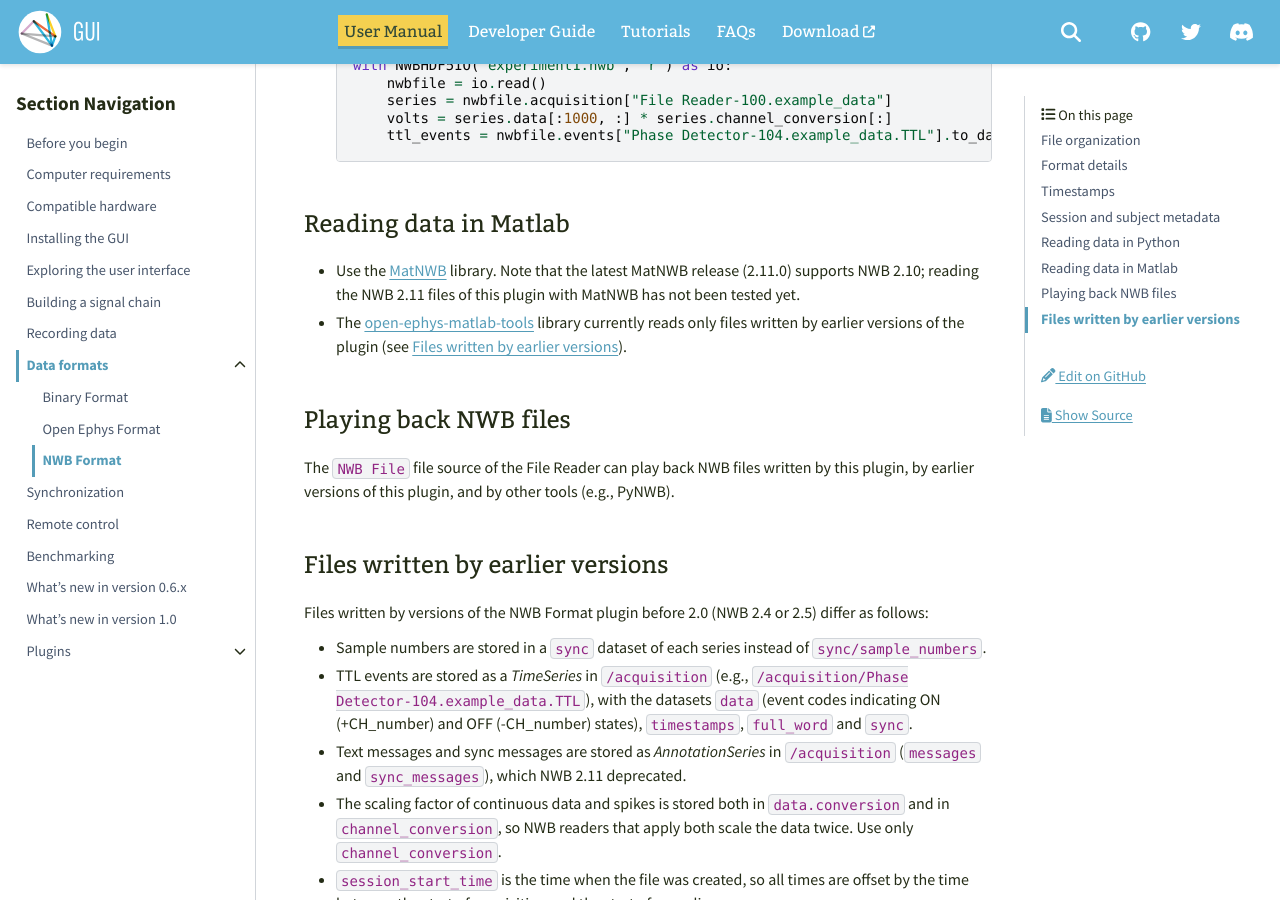
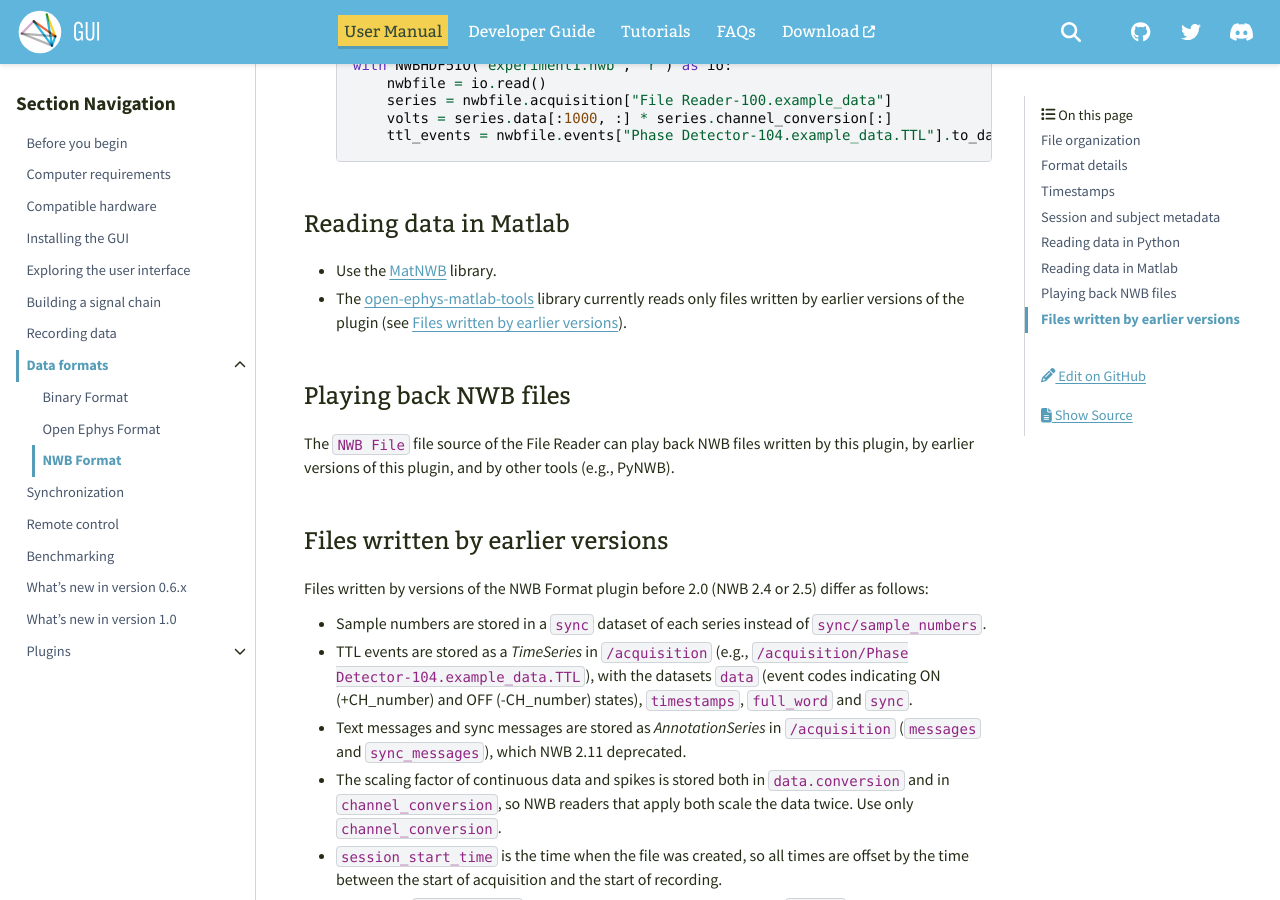
Before and after one commit to open-ephys/gui-docs, a Sphinx documentation site: the page built from source/User-Manual/Data-formats/NWB-format.rst, in a window 1280 px wide and 900 px high, scrolled down 6433 px. Built offline with Sphinx 7.4.7 and the PyData theme 0.15.4, drawn with Linux system fonts in a browser that asks for light colours.

Commit message:
Remove the MatNWB version note
Co-Authored-By: Claude Opus 5.5 <noreply@anthropic.com>

```diff
--- a/source/User-Manual/Data-formats/NWB-format.rst
+++ b/source/User-Manual/Data-formats/NWB-format.rst
@@ -213,7 +213,7 @@ Reading data in Python
 Reading data in Matlab
 #######################
 
-* Use the `MatNWB <https://github.com/NeurodataWithoutBorders/matnwb>`__ library. Note that the latest MatNWB release (2.11.0) supports NWB 2.10; reading the NWB 2.11 files of this plugin with MatNWB has not been tested yet.
+* Use the `MatNWB <https://github.com/NeurodataWithoutBorders/matnwb>`__ library.
 
 * The `open-ephys-matlab-tools <https://github.com/open-ephys/open-ephys-matlab-tools>`__ library currently reads only files written by earlier versions of the plugin (see :ref:`nwbearlierversions`).
 
```
